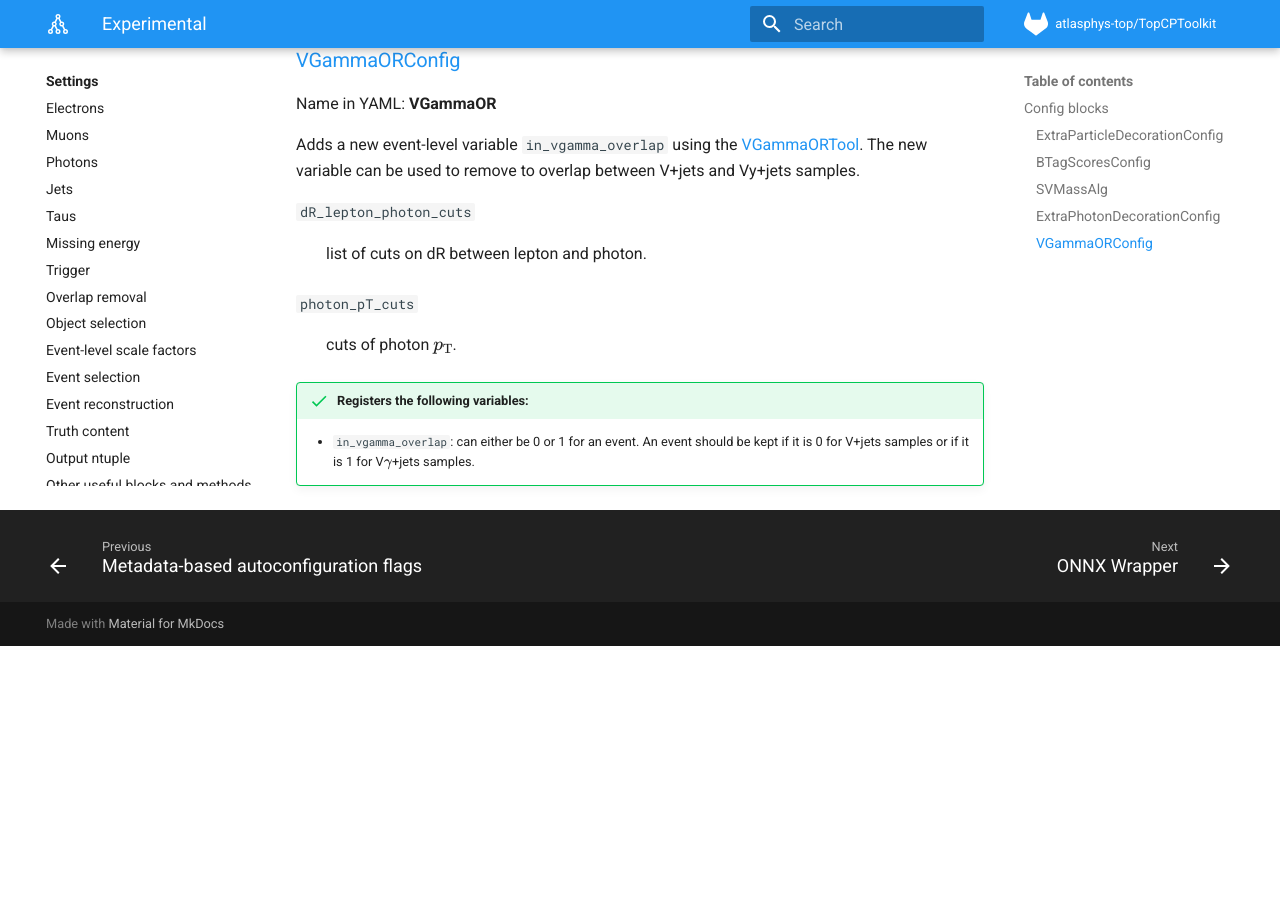
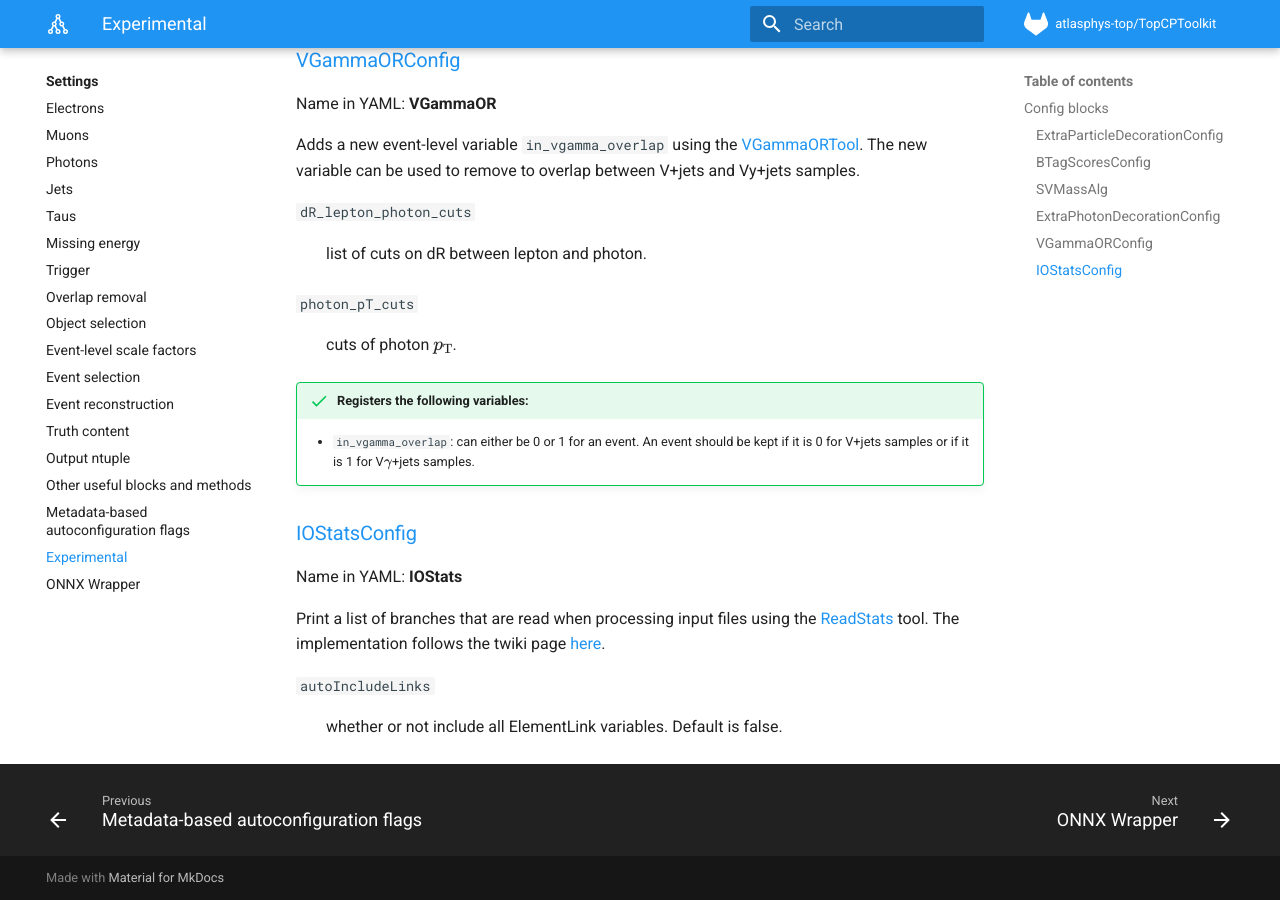
Before and after one commit to SuperNova76/TopCPToolKit, an MkDocs documentation site: the page built from docs/settings/experimental.md, in a window 1280 px wide and 900 px high, scrolled down 2193 px. Built offline with MkDocs 1.6.1 and Material for MkDocs 9.7.7, drawn with Linux system fonts in a browser that asks for light colours; formulas are drawn with MathJax 3; before the commit the page ends 2839 px from its top, so only the background shows below that.

Commit message:
Add IOStatsAlg to print a list of branches that are read

```diff
--- a/docs/settings/experimental.md
+++ b/docs/settings/experimental.md
@@ -83,3 +83,11 @@ Adds a new event-level variable `in_vgamma_overlap` using the [VGammaORTool](htt
 
 !!! success "Registers the following variables:"
     - `in_vgamma_overlap`: can either be 0 or 1 for an event. An event should be kept if it is 0 for V+jets samples or if it is 1 for V$\gamma$+jets samples.
+
+### [IOStatsConfig](https://gitlab.cern.ch/atlasphys-top/reco/TopCPToolkit/-/blob/main/source/TopCPToolkit/python/IOStatsConfig.py)
+Name in YAML: **IOStats**
+
+Print a list of branches that are read when processing input files using the [ReadStats](https://acode-browser1.usatlas.bnl.gov/lxr/source/athena/Event/xAOD/xAODCore/xAODCore/tools/ReadStats.h) tool. The implementation follows the twiki page [here](https://twiki.cern.ch/twiki/bin/view/AtlasProtected/DerivationFramework#Checking_What_Branches_an_Analys).
+
+`autoIncludeLinks`
+:   whether or not include all ElementLink variables. Default is false.
--- a/source/TopCPToolkit/TopCPToolkit/selection.xml
+++ b/source/TopCPToolkit/TopCPToolkit/selection.xml
@@ -24,5 +24,6 @@
   <function name="top::preloadComponentFactories" />
   <class name="FakeBkgCalculatorAlg" />
   <class name="VGammaORAlg" />
+  <class name="top::IOStatsAlg" />
 
 </lcgdict>
--- a/source/TopCPToolkit/python/TtbarCPalgoConfigBlocksAnalysis.py
+++ b/source/TopCPToolkit/python/TtbarCPalgoConfigBlocksAnalysis.py
@@ -392,6 +392,12 @@ SAVE
                         'enable trigPassed_HLT_e.*']
                    )
 
+    # IOStats
+    from TopCPToolkit.IOStatsConfig import IOStatsConfig
+    cfg = IOStatsConfig()
+    cfg.setOptionValue('autoIncludeLinks', False)
+    configSeq.append(cfg)
+
     # put everything together
     configAccumulator = ConfigAccumulator(algSeq, flags.Input.DataType,
                                           isPhyslite=flags.Input.isPHYSLITE,
--- a/source/TopCPToolkit/share/configs/exampleTtbarLjets/reco.yaml
+++ b/source/TopCPToolkit/share/configs/exampleTtbarLjets/reco.yaml
@@ -297,6 +297,9 @@ Output:
       - disable trigPassed_HLT.*
       - enable trigPassed_HLT_e.*
 
+IOStats:
+  - autoIncludeLinks: false
+
 AddConfigBlocks:
     - modulePath: 'TopCPToolkit.LeptonSFCalculatorConfig'
       functionName: 'LeptonSFCalculatorConfig'
@@ -362,3 +365,6 @@ AddConfigBlocks:
       functionName: 'ExtraPhotonDecorationConfig'
       algName: 'ExtraPhotonDecoration'
       pos: 'Output'
+    - modulePath: 'TopCPToolkit.IOStatsConfig'
+      functionName: 'IOStatsConfig'
+      algName: 'IOStats'
```
Also changed, not shown: source/TopCPToolkit/python/IOStatsConfig.py (added, +12 -0 lines), 4 other files.
